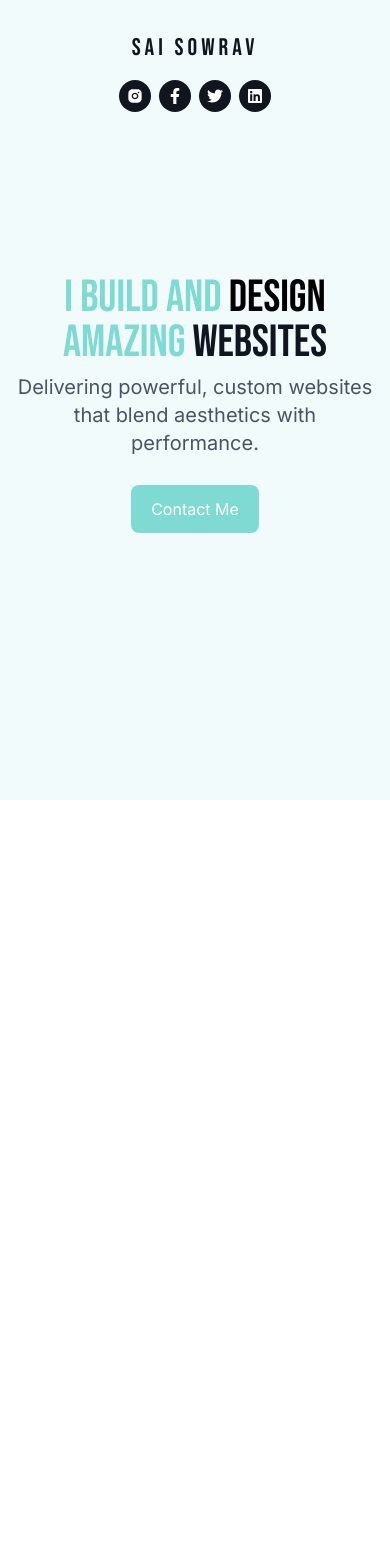
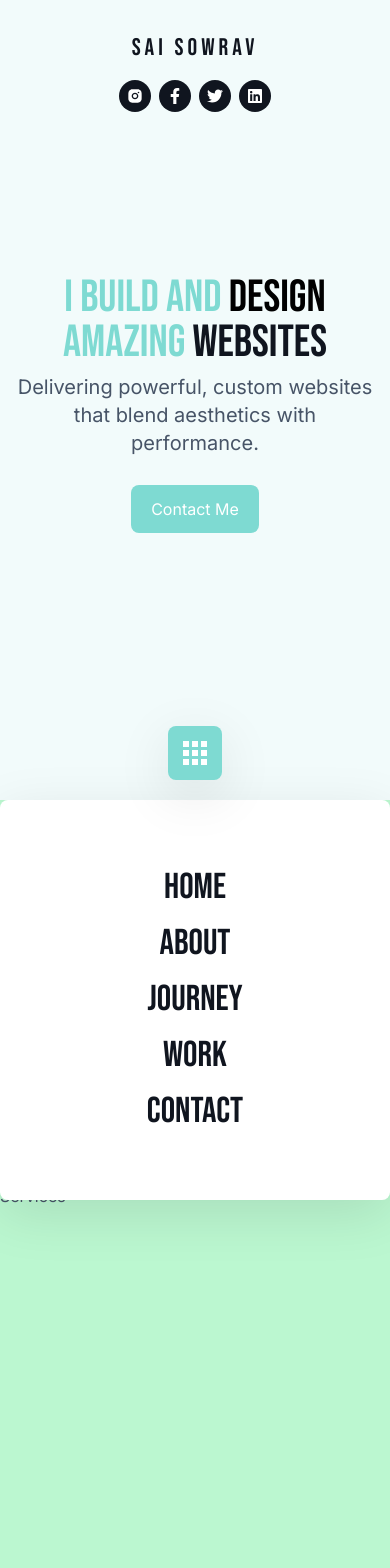
Before and after one commit to saisaurav78/My-Portfolio, a Next.js app: page / in a window 390 px wide. Shown: the top 1568 px of the page. Built offline with nearby package versions, Linux system fonts and the light colour scheme.

Commit message:
Added Sections, floating menu

```diff
--- a/app/page.js
+++ b/app/page.js
@@ -1,15 +1,34 @@
-import Hero from '@/components/Hero'
-import React from 'react'
+'use client';
+import About from '@/components/About';
+import Contact from '@/components/Contact';
+import FixedMenu from '@/components/FixedMenu';
+import Hero from '@/components/Hero';
+import Journey from '@/components/Journey';
+import Services from '@/components/Services';
+import Work from '@/components/Work';
+import LocomotiveScroll from 'locomotive-scroll';
+import { useEffect } from 'react';
 
 const Home = () => {
+  useEffect(() => {
+    const loadlocomotiveScroll = async () => {
+      const locomotiveScroll = (await import('locomotive-scroll')).default;
+      new LocomotiveScroll();
+    };
+    loadlocomotiveScroll();
+  },[]);
   return (
     <>
       <Hero />
+      <FixedMenu/>
+      <Services />
+      <About />
+      <Journey />
+      <Work />
+      <Contact />
       <div className='h-[3000px] '></div>
+    </>
+  );
+};
 
-
-    </>
-  )
-}
-
-export default Home
+export default Home;
--- /dev/null
+++ b/components/About.jsx
@@ -0,0 +1,8 @@
+
+const About = () => {
+  return (
+    <section id="About" className='bg-yellow-200 py-96'>About</section>
+  )
+}
+
+export default About
--- /dev/null
+++ b/components/Contact.jsx
@@ -0,0 +1,9 @@
+
+
+const Contact = () => {
+  return (
+    <section id='Contact' className='bg-cyan-200 py-96'>Contact</section>
+  )
+}
+
+export default Contact
--- /dev/null
+++ b/components/FixedMenu.jsx
@@ -0,0 +1,116 @@
+import { AnimatePresence, motion } from 'framer-motion';
+import { useEffect, useState } from 'react';
+import { CgMenuGridR } from 'react-icons/cg';
+import { useMediaQuery } from 'react-responsive';
+import { FiMapPin, FiPhoneCall, FiMail } from 'react-icons/fi';
+
+import Nav from './Nav';
+import Socials from './Socials';
+
+const FixedMenu = () => {
+  const [showMenuButton, setShowMenuButton] = useState(false);
+  const [showMenu, setShowMenu] = useState(false);
+  const [isMounted, setIsMounted] = useState(false);
+
+  const isMobile = useMediaQuery({
+    query: '(max-width:640px)',
+  });
+
+  useEffect(() => {
+    setIsMounted(true);
+  }, []);
+
+  useEffect(() => {
+    const handleScroll = () => {
+      setShowMenuButton(window.scrollY > 150);
+    };
+
+    if (!isMobile) {
+      window.addEventListener('scroll', handleScroll);
+      return () => window.removeEventListener('scroll', handleScroll);
+    } else {
+      setShowMenuButton(true);
+    }
+  }, [isMobile, isMounted]);
+
+  if (!isMounted) return null;
+
+  return (
+    <div className='fixed w-full h-[400px] z-50 flex justify-center pointer-events-none bg-transparent'>
+      <AnimatePresence>
+        {showMenu && showMenuButton && (
+          <motion.div
+            initial={{ opacity: 0, y: -20 }}
+            animate={{ opacity: 1, y: 0 }}
+            exit={{ opacity: 0, y: -20 }}
+            transition={{ duration: 0.3 }}
+            className='relative w-full max-w-md md:max-w-none h-[400px] bottom-[28rem] xl:bottom-[21.2rem] px-4 pointer-events-auto'
+          >
+            {/* Menu content (e.g., Nav, Socials, etc.) */}
+            <div className='bg-white w-full h-full shadow-custom max-w-[1170px] mx-auto py-12 xl:py-12 px-12 xl:px-32 flex items-center gap-12 rounded-lg'>
+              <Nav
+                containerStyles={
+                  'md:border-r border-secondary/20 md:pr-12 w-full md:w-auto text-center md:text-left'
+                }
+                listStyles={'flex flex-col justify-center gap-4'}
+                linkStyles={'font-primary text-4xl text-primary'}
+              />
+              <div className='hidden md:flex'>info</div>
+            </div>
+          </motion.div>
+        )}
+
+        <div className='bg-white w-full h-full shadow-custom max-w-[1170px] mx-auto py-12 xl:py-12 px-12 xl:px-32 flex items-center gap-12 rounded-lg'>
+          <Nav
+            containerStyles={
+              'md:border-r border-secondary/20 md:pr-12 w-full md:w-auto text-center md:text-left'
+            }
+            listStyles={'flex flex-col justify-center gap-4'}
+            linkStyles={'font-primary text-4xl text-primary'}
+          />
+          <div className='hidden md:flex'>info</div>
+        </div>
+      </AnimatePresence>
+      {isMobile ? (
+        <div className='fixed z-50 bottom-16'>
+          <button
+            onClick={() => {
+              setShowMenu(!showMenu);
+            }}
+            className='bg-accent shadow-custom w-[54px] h-[54px] rounded-lg cursor-pointer flex items-center justify-center select-none
+          pointer-events-auto'
+          >
+            <CgMenuGridR className='text-4xl text-white' />
+          </button>
+        </div>
+      ) : (
+        <AnimatePresence>
+          {showMenuButton && (
+            <motion.div
+              initial={{ y: 100, opacity: 0 }}
+              animate={{ y: 0, opacity: 1 }}
+              exit={{ y: 100, opacity: 0 }}
+              transition={{
+                type: 'spring',
+                stiffness: 400,
+                damping: 40,
+              }}
+              className='fixed z-50 bottom-16 pointer-events-auto'
+            >
+              <button
+                onClick={() => {
+                  setShowMenu(!showMenu);
+                }}
+                className='bg-accent shadow-custom w-[54px] h-[54px] rounded-lg cursor-pointer flex items-center justify-center select-none'
+              >
+                C<CgMenuGridR className='text-4xl text-white' />
+              </button>
+            </motion.div>
+          )}
+        </AnimatePresence>
+      )}
+    </div>
+  );
+};
+
+export default FixedMenu;
--- /dev/null
+++ b/components/Journey.jsx
@@ -0,0 +1,9 @@
+
+
+const Journey = () => {
+  return (
+    <section id="Journey" className='bg-red-200 py-96'>Journey</section>
+  )
+}
+
+export default Journey
--- a/components/Nav.jsx
+++ b/components/Nav.jsx
@@ -3,19 +3,19 @@ import {Link as ScrollLink} from "react-scroll"
 
 const Links = [
   {
-    name: 'home',
+    name: 'Home',
   },
   {
-    name: 'about',
+    name: 'About',
   },
   {
-    name: 'journey',
+    name: 'Journey',
   },
   {
-    name: 'work',
+    name: 'Work',
   },
   {
-    name: 'work',
+    name: 'Contact',
   },
 ];
 
--- /dev/null
+++ b/components/Services.jsx
@@ -0,0 +1,9 @@
+
+
+const Services = () => {
+  return (
+    <section id="Services" className='bg-green-200 py-96'>Services</section>
+  )
+}
+
+export default Services
--- /dev/null
+++ b/components/Work.jsx
@@ -0,0 +1,9 @@
+
+
+const Work = () => {
+  return (
+    <section id="Work" className="bg-blue-200 py-96">Work</section>
+  )
+}
+
+export default Work
```
